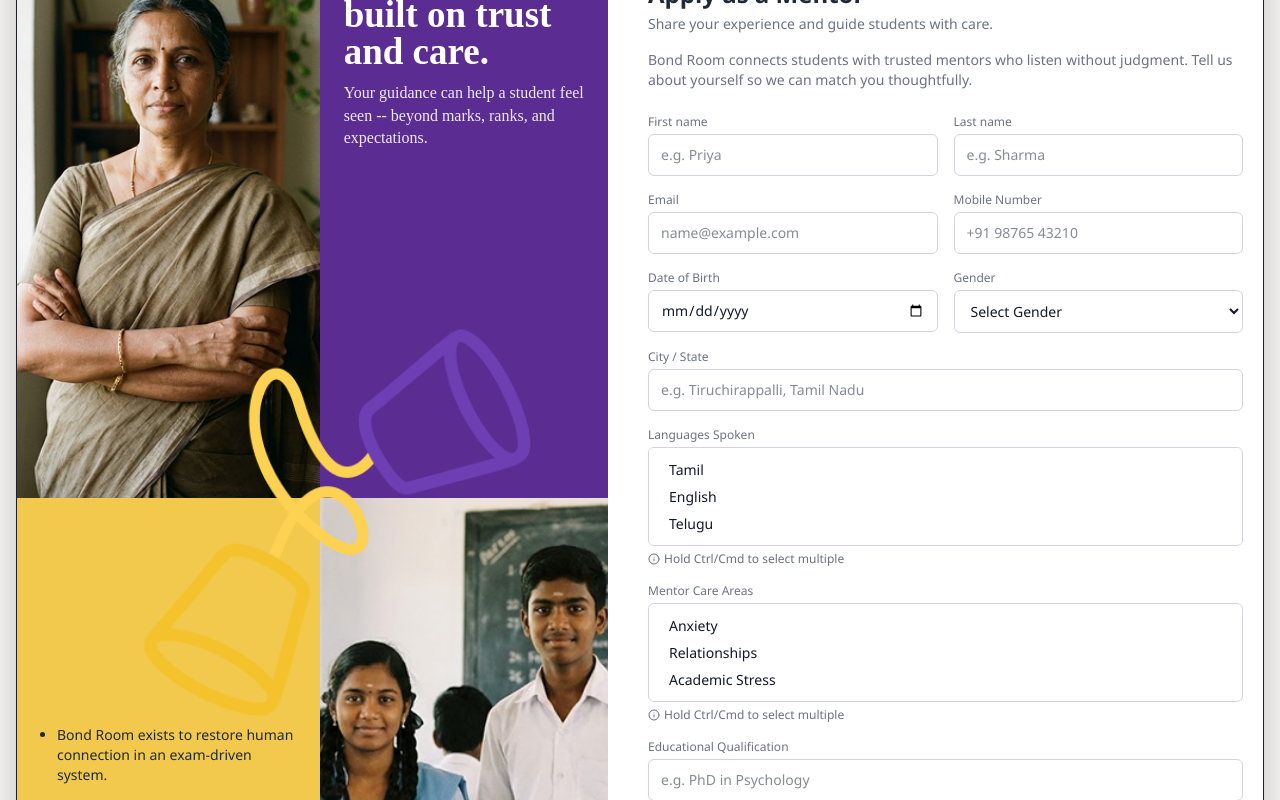
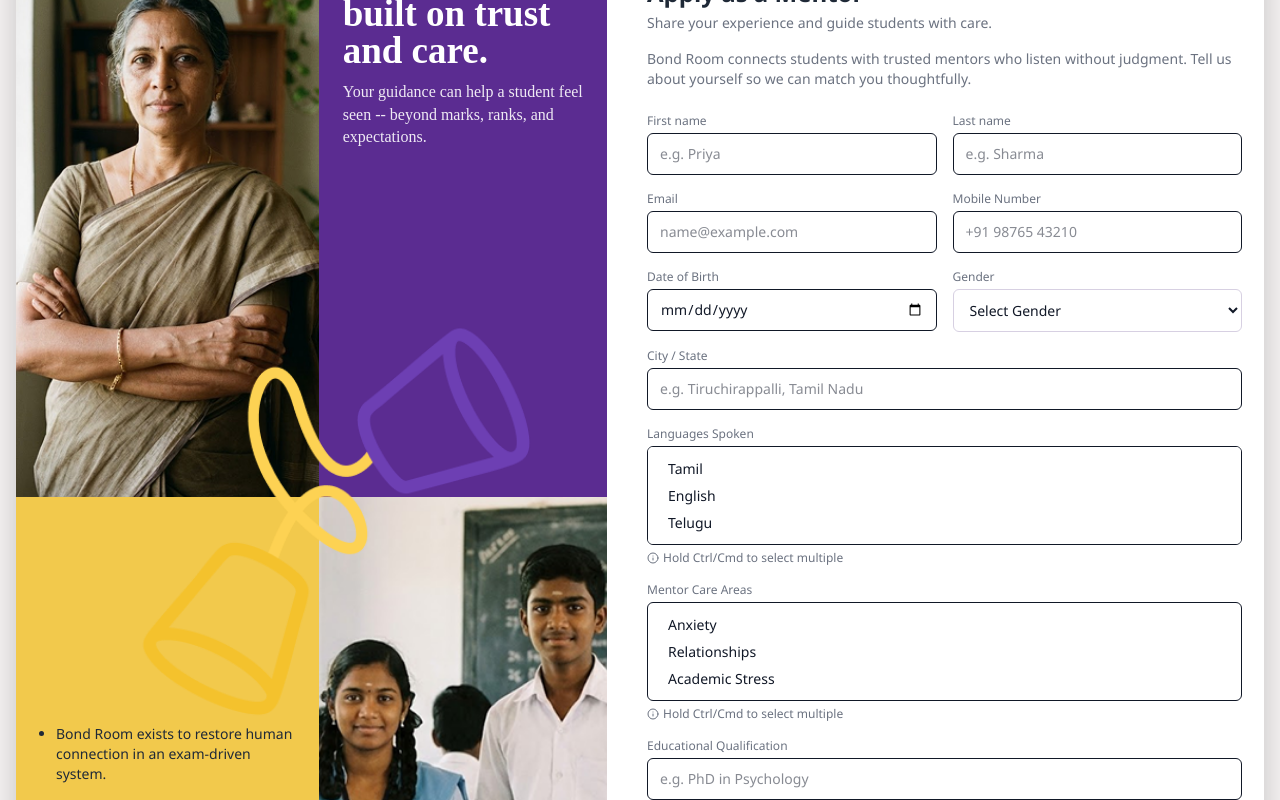
Before and after one commit to aman99951/Bond-Room, a React (Vite) app: page /mentor-register in a window 1280 px wide. Shown: the part 220-1020 px from the top of the page. Built offline with nearby package versions, Linux system fonts and the light colour scheme.

Commit message:
Remove mentor register container border

```diff
--- a/src/components/auth/MentorRegister.jsx
+++ b/src/components/auth/MentorRegister.jsx
@@ -26,7 +26,7 @@ const MentorRegister = () => {
 
       <main className="flex-1 bg-transparent">
         <div className="w-full flex justify-center px-4 sm:px-6 lg:px-4 py-4 sm:py-6 lg:py-10 bg-transparent">
-          <div className="rounded-[12px] overflow-hidden w-full max-w-[1266px] border border-[#1f1f28] bg-white shadow-[0_10px_30px_rgba(0,0,0,0.2)] xl:min-h-[820px]">
+          <div className="rounded-[12px] overflow-hidden w-full max-w-[1266px] bg-white shadow-[0_10px_30px_rgba(0,0,0,0.2)] xl:min-h-[820px]">
             <div className="grid grid-cols-1 xl:grid-cols-[591px_675px] h-full">
 
               {/* Left Side - Desktop Only */}
@@ -107,7 +107,7 @@ const MentorRegister = () => {
                         </label>
                         <input
                           id="firstName"
-                          className="w-full rounded-md border border-[#d7d0e2] bg-white px-3 py-2.5 text-sm text-[#111827] focus:outline-none focus:ring-2 focus:ring-[#5b2c91] focus:border-transparent transition-all"
+                          className="w-full rounded-md border bg-white px-3 py-2.5 text-sm text-[#111827] focus:outline-none focus:ring-2 focus:ring-[#5b2c91] focus:border-transparent transition-all"
                           placeholder="e.g. Priya"
                         />
                       </div>
@@ -117,7 +117,7 @@ const MentorRegister = () => {
                         </label>
                         <input
                           id="lastName"
-                          className="w-full rounded-md border border-[#d7d0e2] bg-white px-3 py-2.5 text-sm text-[#111827] focus:outline-none focus:ring-2 focus:ring-[#5b2c91] focus:border-transparent transition-all"
+                          className="w-full rounded-md border bg-white px-3 py-2.5 text-sm text-[#111827] focus:outline-none focus:ring-2 focus:ring-[#5b2c91] focus:border-transparent transition-all"
                           placeholder="e.g. Sharma"
                         />
                       </div>
@@ -132,7 +132,7 @@ const MentorRegister = () => {
                         <input
                           id="email"
                           type="email"
-                          className="w-full rounded-md border border-[#d7d0e2] bg-white px-3 py-2.5 text-sm text-[#111827] focus:outline-none focus:ring-2 focus:ring-[#5b2c91] focus:border-transparent transition-all"
+                          className="w-full rounded-md border bg-white px-3 py-2.5 text-sm text-[#111827] focus:outline-none focus:ring-2 focus:ring-[#5b2c91] focus:border-transparent transition-all"
                           placeholder="name@example.com"
                         />
                       </div>
@@ -143,7 +143,7 @@ const MentorRegister = () => {
                         <input
                           id="mobile"
                           type="tel"
-                          className="w-full rounded-md border border-[#d7d0e2] bg-white px-3 py-2.5 text-sm text-[#111827] focus:outline-none focus:ring-2 focus:ring-[#5b2c91] focus:border-transparent transition-all"
+                          className="w-full rounded-md border bg-white px-3 py-2.5 text-sm text-[#111827] focus:outline-none focus:ring-2 focus:ring-[#5b2c91] focus:border-transparent transition-all"
                           placeholder="+91 98765 43210"
                         />
                       </div>
@@ -158,7 +158,7 @@ const MentorRegister = () => {
                         <input
                           id="dob"
                           type="date"
-                          className="w-full rounded-md border border-[#d7d0e2] bg-white px-3 py-2.5 text-sm text-[#111827] focus:outline-none focus:ring-2 focus:ring-[#5b2c91] focus:border-transparent transition-all"
+                          className="w-full rounded-md border bg-white px-3 py-2.5 text-sm text-[#111827] focus:outline-none focus:ring-2 focus:ring-[#5b2c91] focus:border-transparent transition-all"
                           placeholder="dd/mm/yyyy"
                         />
                       </div>
@@ -186,7 +186,7 @@ const MentorRegister = () => {
                       </label>
                       <input
                         id="cityState"
-                        className="w-full rounded-md border border-[#d7d0e2] bg-white px-3 py-2.5 text-sm text-[#111827] focus:outline-none focus:ring-2 focus:ring-[#5b2c91] focus:border-transparent transition-all"
+                        className="w-full rounded-md border bg-white px-3 py-2.5 text-sm text-[#111827] focus:outline-none focus:ring-2 focus:ring-[#5b2c91] focus:border-transparent transition-all"
                         placeholder="e.g. Tiruchirappalli, Tamil Nadu"
                       />
                     </div>
@@ -200,7 +200,7 @@ const MentorRegister = () => {
                         id="languages"
                         multiple
                         size={3}
-                        className="w-full rounded-md border border-[#d7d0e2] bg-white px-3 py-2 text-sm text-[#111827] focus:outline-none focus:ring-2 focus:ring-[#5b2c91] focus:border-transparent transition-all"
+                        className="w-full rounded-md border bg-white px-3 py-2 text-sm text-[#111827] focus:outline-none focus:ring-2 focus:ring-[#5b2c91] focus:border-transparent transition-all"
                         value={selectedLanguages}
                         onChange={(e) => handleMultiSelect(e, setSelectedLanguages)}
                       >
@@ -226,7 +226,7 @@ const MentorRegister = () => {
                         id="careAreas"
                         multiple
                         size={3}
-                        className="w-full rounded-md border border-[#d7d0e2] bg-white px-3 py-2 text-sm text-[#111827] focus:outline-none focus:ring-2 focus:ring-[#5b2c91] focus:border-transparent transition-all"
+                        className="w-full rounded-md border bg-white px-3 py-2 text-sm text-[#111827] focus:outline-none focus:ring-2 focus:ring-[#5b2c91] focus:border-transparent transition-all"
                         value={selectedCareAreas}
                         onChange={(e) => handleMultiSelect(e, setSelectedCareAreas)}
                       >
@@ -250,7 +250,7 @@ const MentorRegister = () => {
                       </label>
                       <input
                         id="qualification"
-                        className="w-full rounded-md border border-[#d7d0e2] bg-white px-3 py-2.5 text-sm text-[#111827] focus:outline-none focus:ring-2 focus:ring-[#5b2c91] focus:border-transparent transition-all"
+                        className="w-full rounded-md border bg-white px-3 py-2.5 text-sm text-[#111827] focus:outline-none focus:ring-2 focus:ring-[#5b2c91] focus:border-transparent transition-all"
                         placeholder="e.g. PhD in Psychology"
                       />
                     </div>
@@ -263,7 +263,7 @@ const MentorRegister = () => {
                       <textarea
                         id="bio"
                         rows={3}
-                        className="w-full rounded-md border border-[#d7d0e2] bg-white px-3 py-2.5 text-sm text-[#111827] focus:outline-none focus:ring-2 focus:ring-[#5b2c91] focus:border-transparent transition-all resize-none"
+                        className="w-full rounded-md border bg-white px-3 py-2.5 text-sm text-[#111827] focus:outline-none focus:ring-2 focus:ring-[#5b2c91] focus:border-transparent transition-all resize-none"
                         placeholder="Tell us a bit about your professional background..."
                       />
                     </div>
```
